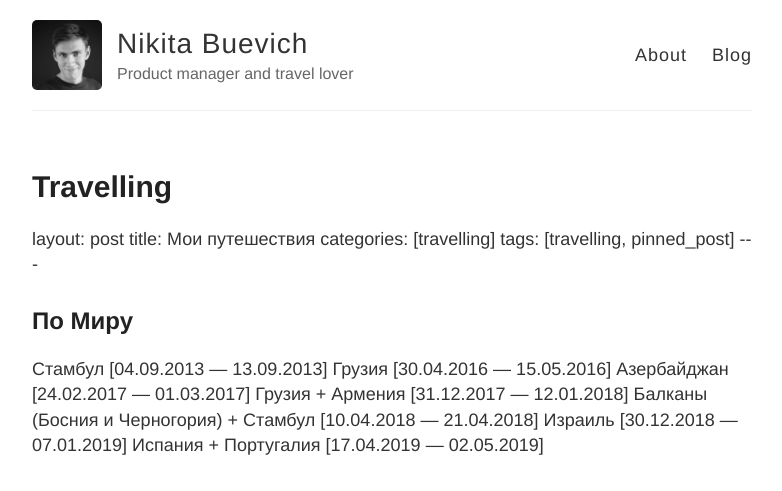
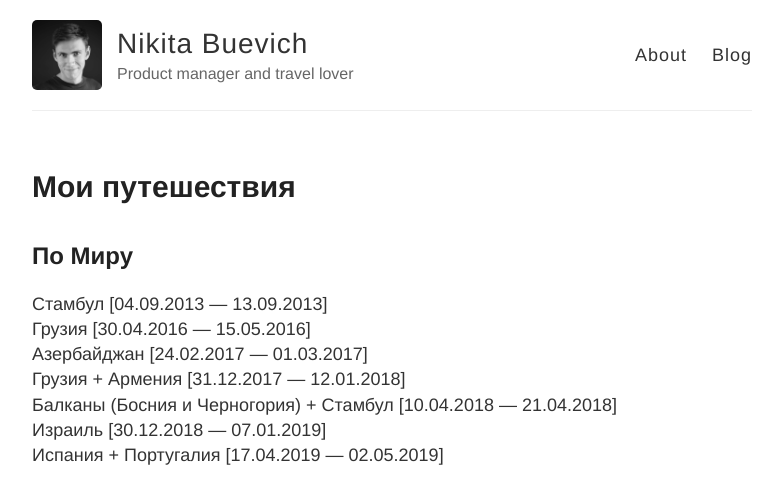
Before and after one commit to sombro/nbuevich.com, a Jekyll site: the page built from blog/_posts/2099-12-15-travelling.md, in a window 1280 px wide. Shown: the top 491 px of the page, without its empty margins (248-1030 px from the left). Built offline with Jekyll 4.4.1, drawn with Linux system fonts in a browser that asks for light colours; our own code applies the rules of GitHub Pages for plain Markdown files; some of the changed lines change nothing that is shown; some of the changed text lies outside the part shown.

Commit message:
fix post

```diff
--- a/blog/_posts/2099-12-15-travelling.md
+++ b/blog/_posts/2099-12-15-travelling.md
@@ -1,3 +1,4 @@
+---
 layout: post
 title: Мои путешествия <pinned post>
 categories: [travelling]
@@ -17,4 +18,4 @@
 
 ## По России ##
 
-![Дагестан [17.09.2019 — 28.09.2019]](https://www.instagram.com/explore/tags/velodagestan/)
+<a href="https://www.instagram.com/explore/tags/velodagestan/">Дагестан [17.09.2019 — 28.09.2019]</a>
```
